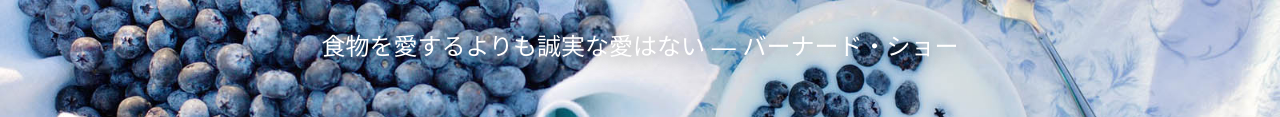
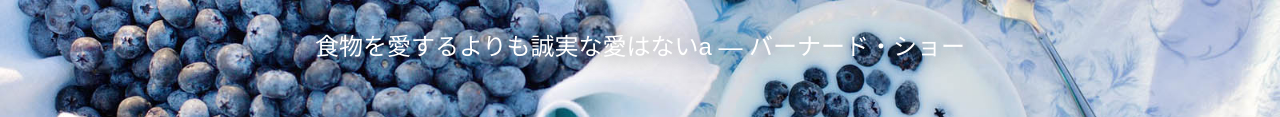
Before and after one commit to sphenisc/gatsby-essentials, a Gatsby site: page / in a window 1280 px wide. Shown: the part 458-575 px from the top of the page. Built offline with nearby package versions, Linux system fonts and the light colour scheme; Gatsby itself is replaced by a stand-in of ours.

Commit message:
更新テスト

```diff
--- a/src/pages/index.js
+++ b/src/pages/index.js
@@ -153,7 +153,7 @@ const IndexPage = () => {
 					There is no love sincerer than<br />
 					the love of food.
 				</h1>
-				<p>食物を愛するよりも誠実な愛はない ― バーナード・ショー</p>
+				<p>食物を愛するよりも誠実な愛はないa ― バーナード・ショー</p>
 			</div>
 			<div className="wave">
 				<img src="/images/wave.svg" alt="" />
```
